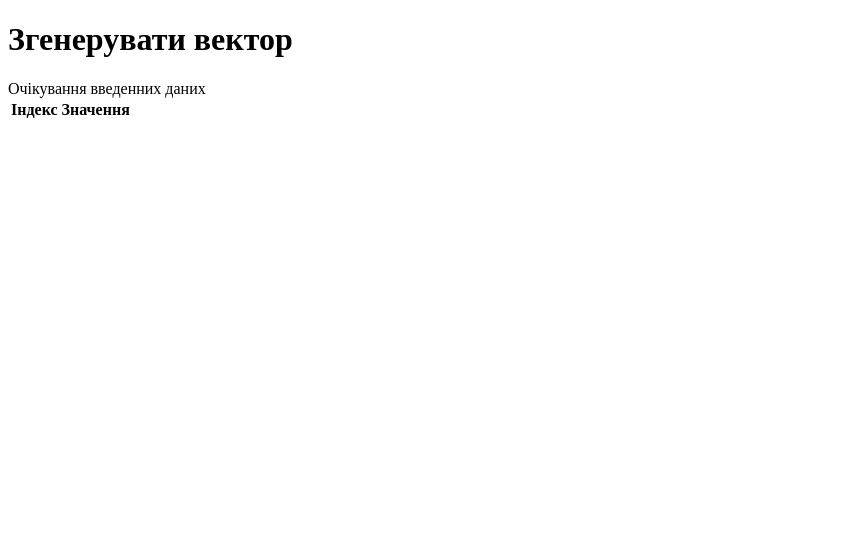
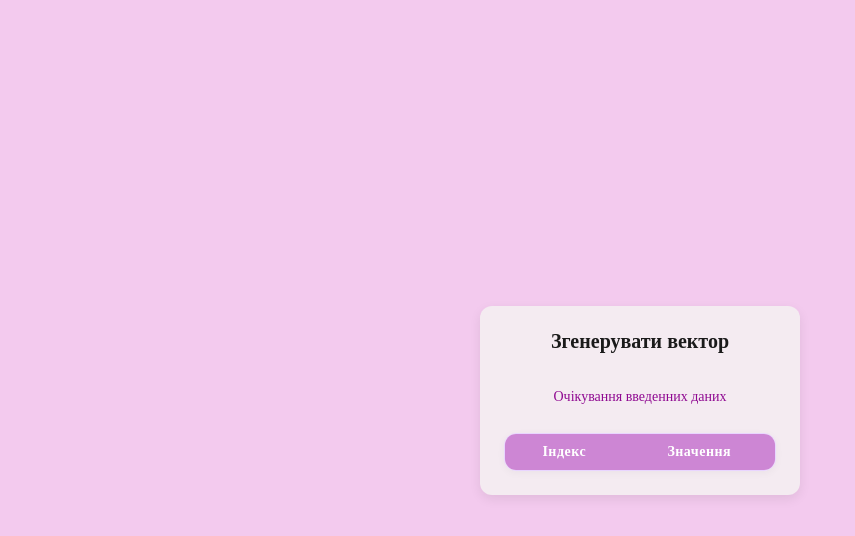
Before and after one commit to XxMariavxX/OOP-Labs, a website built with Vite: page Lab06/src/html/indexObj2.html in a window 1280 px wide. Shown: the whole page, without its empty margins (0-855 px from the left). Built offline with nearby package versions, Linux system fonts and the light colour scheme.

Commit message:
feat: start write obj2

```diff
--- a/Lab06/src/html/indexObj2.html
+++ b/Lab06/src/html/indexObj2.html
@@ -5,6 +5,7 @@
   <meta name="viewport" content="width=device-width, initial-scale=1.0">
   <title>Vector - генератор</title>
   <link rel="stylesheet" href="../styles/styleObj2.css">
+  <link rel="stylesheet" href="../styles/styleMain.css">
 </head>
 <body class="body" id="body">
   <main class="body-main" id="main">
--- a/Lab06/src/js/obj2.js
+++ b/Lab06/src/js/obj2.js
@@ -1,5 +1,7 @@
 //generationNumbers
 class Object2 {
-
+  constructor() {
+    this.tbody
+  }
 
 }
--- /dev/null
+++ b/Lab06/src/styles/styleMain.css
@@ -0,0 +1,35 @@
+* {
+  box-sizing: border-box;
+  margin: 0;
+  padding: 0;
+}
+
+.body {
+  background-color: #f3caee;
+  color: #333;
+  display: flex;
+  justify-content: center;
+  align-items: center;
+  min-height: 100vh;
+  padding: 20px;
+}
+
+.body-main {
+  background: #f4ebf1;
+  width: 100%;
+  max-width: 320px;
+  padding: 24px;
+  border-radius: 12px;
+  box-shadow: 0 4px 12px rgba(0, 0, 0, 0.08);
+  display: flex;
+  flex-direction: column;
+  gap: 16px;
+}
+
+.body-main__title {
+  font-size: 20px;
+  font-weight: 700;
+  color: #1a1a1a;
+  text-align: center;
+  margin-bottom: 8px;
+}
--- a/Lab06/src/styles/styleObj1.css
+++ b/Lab06/src/styles/styleObj1.css
@@ -1,39 +1,3 @@
-* {
-  box-sizing: border-box;
-  margin: 0;
-  padding: 0;
-}
-
-.body {
-  background-color: #f3caee;
-  color: #333;
-  display: flex;
-  justify-content: center;
-  align-items: center;
-  min-height: 100vh;
-  padding: 20px;
-}
-
-.body-main {
-  background: #f4ebf1;
-  width: 100%;
-  max-width: 320px;
-  padding: 24px;
-  border-radius: 12px;
-  box-shadow: 0 4px 12px rgba(0, 0, 0, 0.08);
-  display: flex;
-  flex-direction: column;
-  gap: 16px;
-}
-
-.body-main__title {
-  font-size: 20px;
-  font-weight: 700;
-  color: #1a1a1a;
-  text-align: center;
-  margin-bottom: 8px;
-}
-
 .field {
   display: flex;
   flex-direction: column;
--- a/Lab06/src/styles/styleObj2.css
+++ b/Lab06/src/styles/styleObj2.css
@@ -0,0 +1,69 @@
+.main--status {
+  padding: 12px;
+  border-radius: 10px;
+  font-size: 14px;
+  text-align: center;
+  font-weight: 500;
+  color: #8f0991;
+}
+
+.main-table__container {
+  max-height: 400px;
+  overflow-y: auto;
+  border-radius: 12px;
+  background-color: #ffffff;
+  border: 1px solid #e9d5ff;
+  box-shadow: 0 2px 8px rgba(0, 0, 0, 0.04);
+}
+
+.main-table {
+  width: 100%;
+  border-collapse: collapse;
+  font-size: 14px;
+  text-align: center;
+}
+
+.main-table thead {
+  position: sticky;
+  top: 0;
+  background-color: #cd86d4;
+  color: #ffffff;
+  z-index: 1;
+}
+
+.main-table th {
+  padding: 10px 14px;
+  font-weight: 600;
+  letter-spacing: 0.5px;
+}
+
+.main-table td {
+  padding: 10px 14px;
+  border-bottom: 1px solid #f3e8ff;
+  color: #374151;
+}
+
+.main-table tbody tr:last-child td {
+  border-bottom: none;
+}
+
+.main-table tbody tr:nth-child(even) {
+  background-color: #faf5ff;
+}
+
+.main-table tbody tr:hover {
+  background-color: #f3e8ff;
+}
+
+.main-table__container::-webkit-scrollbar {
+  width: 6px;
+}
+
+.main-table__container::-webkit-scrollbar-thumb {
+  background-color: #c084fc;
+  border-radius: 4px;
+}
+
+.main-table__container::-webkit-scrollbar-track {
+  background-color: transparent;
+}
```
Also changed, not shown: Lab06/src/html/indexObj1.html (+1 -0 lines).
